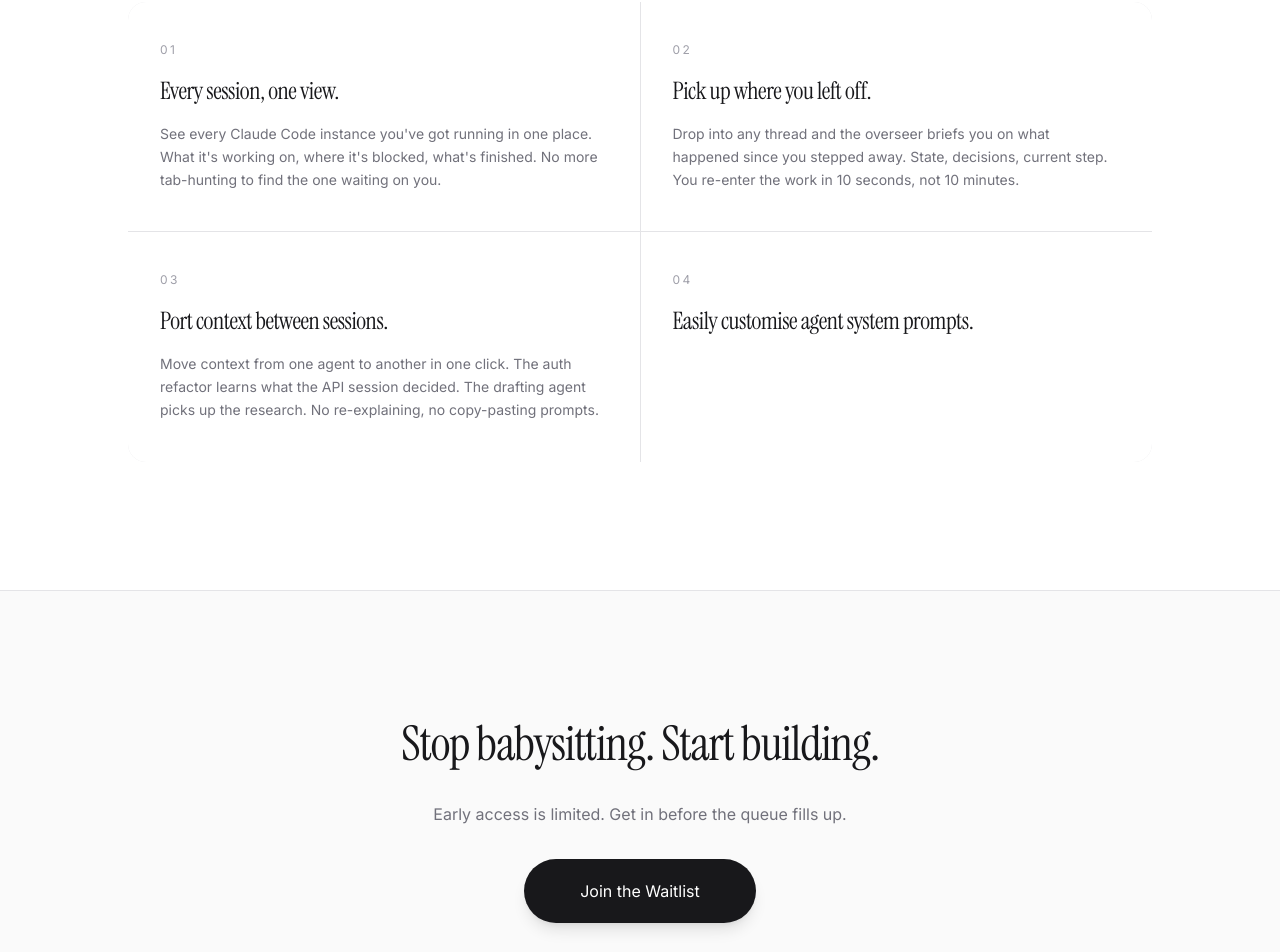
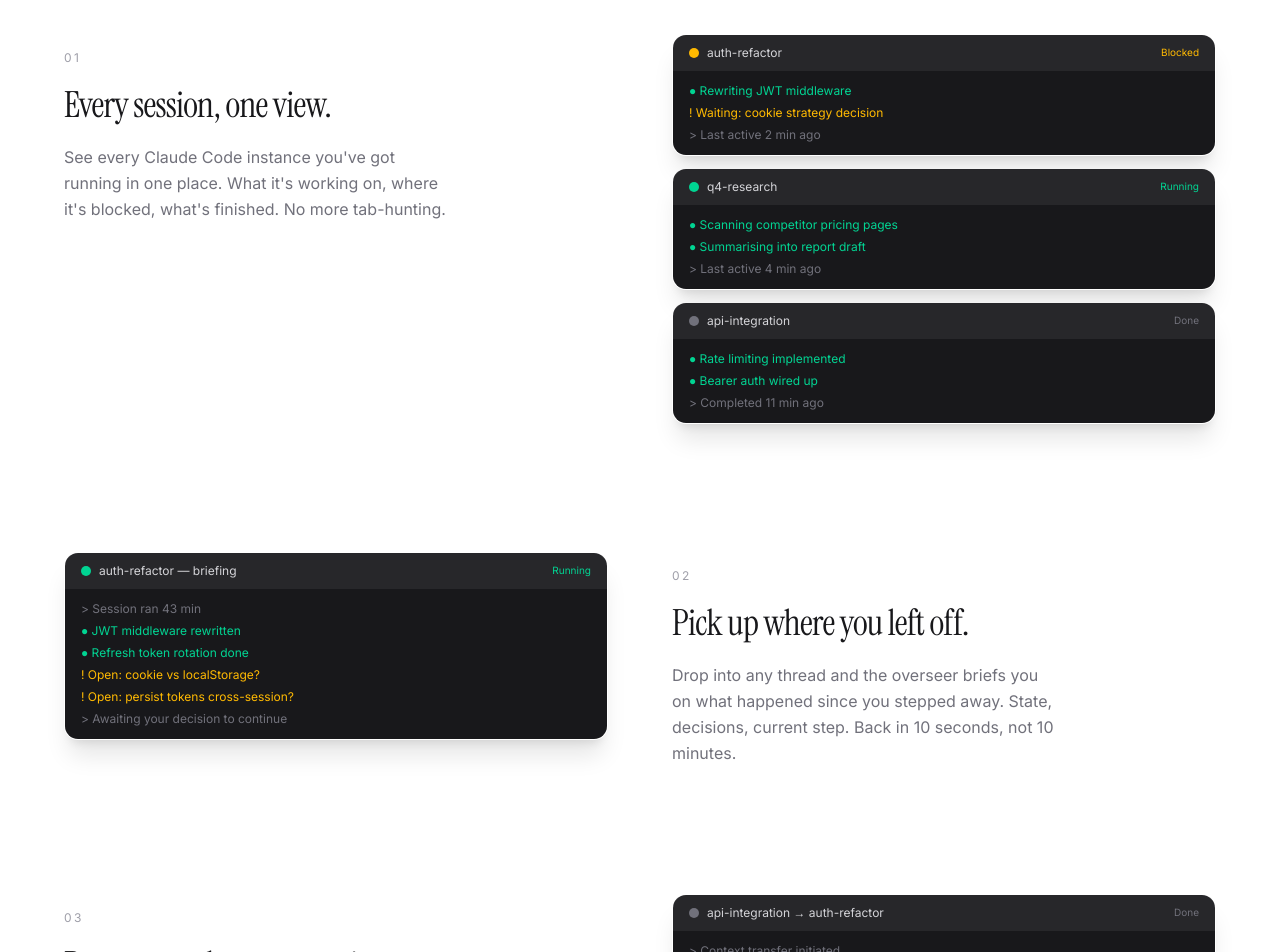
Before and after one commit to bettinasosa/yaven, a Next.js app: page / in a window 1280 px wide. Shown: the part 1831-2783 px from the top of the page. Built offline with nearby package versions, Linux system fonts and the light colour scheme.

Commit message:
update the video animation

```diff
--- a/src/app/page.tsx
+++ b/src/app/page.tsx
@@ -1,27 +1,163 @@
-import { WaitlistButton } from "@/components/waitlist-button";
+import { WaitlistButton } from "@/components/waitlist-button"
+
+/* ── Claude Code session mockup ──────────────────────────── */
+function ClaudeTab({
+  title,
+  status,
+  lines
+}: {
+  title: string
+  status: "running" | "blocked" | "done"
+  lines: string[]
+}) {
+  const statusColor =
+    status === "running"
+      ? "bg-emerald-400"
+      : status === "blocked"
+        ? "bg-amber-400"
+        : "bg-zinc-500"
+  const statusLabel =
+    status === "running" ? "Running" : status === "blocked" ? "Blocked" : "Done"
+
+  return (
+    <div className="rounded-xl overflow-hidden border border-white/10 text-left font-mono text-xs shadow-xl">
+      {/* Title bar */}
+      <div className="flex items-center gap-2 bg-zinc-800 px-4 py-2.5">
+        <span className={`w-2.5 h-2.5 rounded-full ${statusColor}`} />
+        <span className="text-zinc-300 text-xs">{title}</span>
+        <span
+          className={`ml-auto text-[10px] ${status === "blocked" ? "text-amber-400" : status === "done" ? "text-zinc-500" : "text-emerald-400"}`}
+        >
+          {statusLabel}
+        </span>
+      </div>
+      {/* Terminal body */}
+      <div className="bg-zinc-900 px-4 py-3 space-y-1.5">
+        {lines.map((line, i) => (
+          <p
+            key={i}
+            className={
+              line.startsWith("●")
+                ? "text-emerald-400"
+                : line.startsWith("!")
+                  ? "text-amber-400"
+                  : line.startsWith(">")
+                    ? "text-zinc-500"
+                    : "text-zinc-300"
+            }
+          >
+            {line}
+          </p>
+        ))}
+      </div>
+    </div>
+  )
+}
 
 const features = [
   {
     number: "01",
     heading: "Every session, one view.",
-    body: "See every Claude Code instance you've got running in one place. What it's working on, where it's blocked, what's finished. No more tab-hunting to find the one waiting on you.",
+    body: "See every Claude Code instance you've got running in one place. What it's working on, where it's blocked, what's finished. No more tab-hunting.",
+    visual: (
+      <div className="space-y-3">
+        <ClaudeTab
+          title="auth-refactor"
+          status="blocked"
+          lines={[
+            "● Rewriting JWT middleware",
+            "! Waiting: cookie strategy decision",
+            "> Last active 2 min ago"
+          ]}
+        />
+        <ClaudeTab
+          title="q4-research"
+          status="running"
+          lines={[
+            "● Scanning competitor pricing pages",
+            "● Summarising into report draft",
+            "> Last active 4 min ago"
+          ]}
+        />
+        <ClaudeTab
+          title="api-integration"
+          status="done"
+          lines={[
+            "● Rate limiting implemented",
+            "● Bearer auth wired up",
+            "> Completed 11 min ago"
+          ]}
+        />
+      </div>
+    )
   },
   {
     number: "02",
     heading: "Pick up where you left off.",
-    body: "Drop into any thread and the overseer briefs you on what happened since you stepped away. State, decisions, current step. You re-enter the work in 10 seconds, not 10 minutes.",
+    body: "Drop into any thread and the overseer briefs you on what happened since you stepped away. State, decisions, current step. Back in 10 seconds, not 10 minutes.",
+    visual: (
+      <ClaudeTab
+        title="auth-refactor — briefing"
+        status="running"
+        lines={[
+          "> Session ran 43 min",
+          "● JWT middleware rewritten",
+          "● Refresh token rotation done",
+          "! Open: cookie vs localStorage?",
+          "! Open: persist tokens cross-session?",
+          "> Awaiting your decision to continue"
+        ]}
+      />
+    )
   },
   {
     number: "03",
     heading: "Port context between sessions.",
-    body: "Move context from one agent to another in one click. The auth refactor learns what the API session decided. The drafting agent picks up the research. No re-explaining, no copy-pasting prompts.",
+    body: "Move context from one agent to another in one click. No re-explaining, no copy-pasting prompts.",
+    visual: (
+      <div className="space-y-3">
+        <ClaudeTab
+          title="api-integration → auth-refactor"
+          status="done"
+          lines={[
+            "> Context transfer initiated",
+            "● Rate limit: 100 req/min",
+            "● Auth scheme: Bearer token",
+            "● Base URL: api.yaven.ai/v2",
+            "● Transferred to auth-refactor ✓"
+          ]}
+        />
+        <ClaudeTab
+          title="auth-refactor"
+          status="running"
+          lines={[
+            "● Context received from api-integration",
+            "● Applying rate-limit constraints...",
+            "> Continuing without re-briefing"
+          ]}
+        />
+      </div>
+    )
   },
   {
     number: "04",
     heading: "Easily customise agent system prompts.",
     body: "",
-  },
-];
+    visual: (
+      <ClaudeTab
+        title="system-prompt editor"
+        status="running"
+        lines={[
+          "> Editing: auth-refactor agent",
+          "● You are a senior backend engineer...",
+          "● Prefer httpOnly cookies over localStorage",
+          "● Always ask before modifying schema",
+          "> Saved & applied to session ✓"
+        ]}
+      />
+    )
+  }
+]
 
 export default function Home() {
   return (
@@ -37,7 +173,8 @@
         >
           <source src="/hero-bg.mp4" type="video/mp4" />
         </video>
-        <div className="absolute inset-0 bg-white/10 z-1" />
+        {/* Left-side gradient so dark text is readable */}
+        <div className="absolute inset-0 bg-linear-to-r from-white/50 via-white/10 to-transparent z-1 pointer-events-none" />
         <div className="absolute bottom-0 left-0 right-0 h-64 bg-linear-to-t from-white to-transparent z-2 pointer-events-none" />
 
         <nav className="relative z-10 w-full">
@@ -48,19 +185,25 @@
           </div>
         </nav>
 
-        <div className="relative z-10 flex flex-col items-center justify-center text-center px-6 pt-40 pb-40 min-h-[calc(100vh-88px)]">
-          <h1 className="text-5xl sm:text-7xl md:text-8xl leading-[0.95] tracking-[-2.46px] max-w-7xl text-zinc-900 font-instrument-serif animate-fade-rise">
+        <div className="relative z-10 flex flex-col justify-center px-8 pt-16 pb-40 min-h-[calc(100vh-88px)] max-w-7xl mx-auto w-full">
+          <div className="max-w-2xl">
+            <h1 className="text-5xl sm:text-7xl md:text-8xl leading-[0.95] tracking-[-2.46px] text-zinc-900 font-instrument-serif animate-fade-rise">
               Focus in a Distracted World
             </h1>
-          <p className="text-base sm:text-lg max-w-xl mt-10 leading-relaxed text-zinc-600 font-inter animate-fade-rise-delay">
+            <p className="text-base sm:text-lg max-w-lg mt-10 leading-relaxed text-zinc-900 font-inter animate-fade-rise-delay">
               We&apos;re designing tools for deep thinkers, bold creators, and
               quiet rebels. Amid the chaos, we build agentic orchestration tools
               for sharp focus and inspired work.
             </p>
             <WaitlistButton
               label="Join the Waitlist"
-            className="mt-14 rounded-full bg-zinc-900 text-white px-12 py-4 text-sm font-inter hover:bg-zinc-700 hover:scale-[1.03] transition-all cursor-pointer animate-fade-rise-delay-2 shadow-lg"
+              className="mt-10 rounded-full bg-zinc-900 text-white px-12 py-4 text-sm font-inter hover:bg-zinc-700 hover:scale-[1.03] transition-all cursor-pointer animate-fade-rise-delay-2 shadow-lg"
             />
+            <p className="mt-6 text-xs text-zinc-600 font-inter animate-fade-rise-delay-2">
+              явен (yaven) — Bulgarian for{" "}
+              <span className="italic">open, manifest, plain to see.</span>
+            </p>
+          </div>
         </div>
       </section>
 
@@ -107,24 +250,32 @@
 
       {/* ── Features ───────────────────────────────────────── */}
       <section className="bg-white px-6 pb-32">
-        <div className="max-w-5xl mx-auto">
-          <p className="text-xs tracking-[0.2em] uppercase text-zinc-400 font-inter mb-16">
+        <div className="max-w-6xl mx-auto">
+          <p className="text-2xl text-zinc-900 font-instrument-serif mb-20">
             What Yaven does
           </p>
-          <div className="grid gap-px bg-zinc-200 sm:grid-cols-2 rounded-2xl overflow-hidden">
-            {features.map((f) => (
-              <div key={f.number} className="bg-white px-8 py-10 space-y-4">
+          <div className="space-y-32">
+            {features.map((f, i) => (
+              <div
+                key={f.number}
+                className={`flex flex-col gap-16 lg:flex-row lg:items-start ${
+                  i % 2 === 1 ? "lg:flex-row-reverse" : ""
+                }`}
+              >
+                <div className="flex-1 space-y-5 lg:pt-4">
                   <p className="text-xs tracking-[0.2em] uppercase text-zinc-400 font-inter">
                     {f.number}
                   </p>
-                <h3 className="text-xl sm:text-2xl leading-snug tracking-[-0.5px] text-zinc-900 font-instrument-serif">
+                  <h3 className="text-2xl sm:text-3xl md:text-4xl leading-[1.05] tracking-[-0.8px] text-zinc-900 font-instrument-serif">
                     {f.heading}
                   </h3>
                   {f.body && (
-                  <p className="text-sm leading-relaxed text-zinc-500 font-inter">
+                    <p className="text-base leading-relaxed text-zinc-500 font-inter max-w-sm">
                       {f.body}
                     </p>
                   )}
+                </div>
+                <div className="flex-1">{f.visual}</div>
               </div>
             ))}
           </div>
@@ -147,5 +298,5 @@
         </div>
       </section>
     </>
-  );
+  )
 }
```
Also changed, not shown: 1 other file (tests, documents, lock files or other folders). Lines whose indentation alone changed are shown as unchanged.
